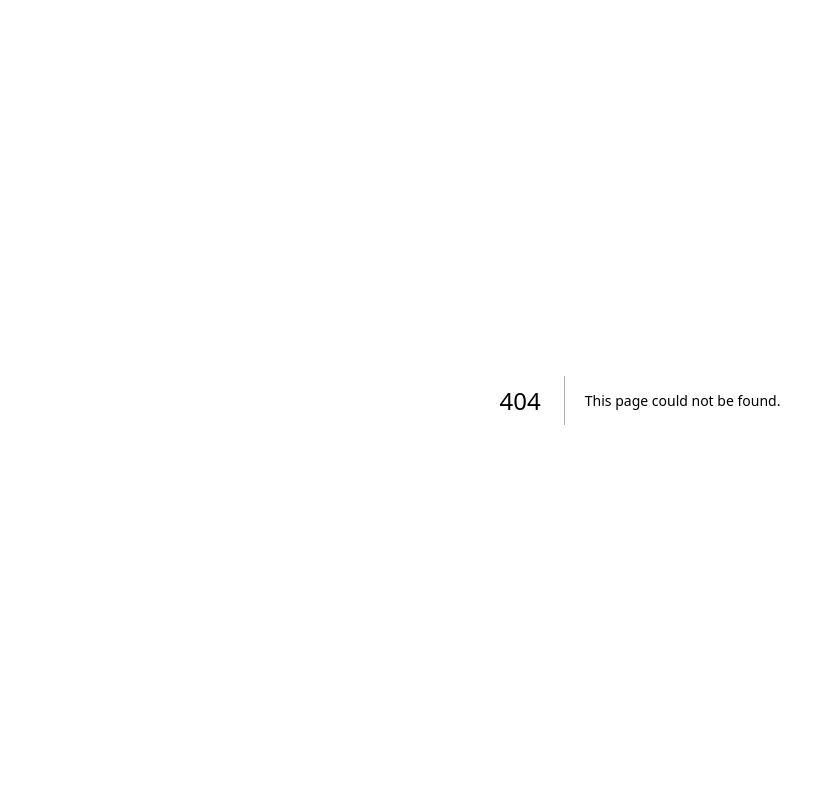
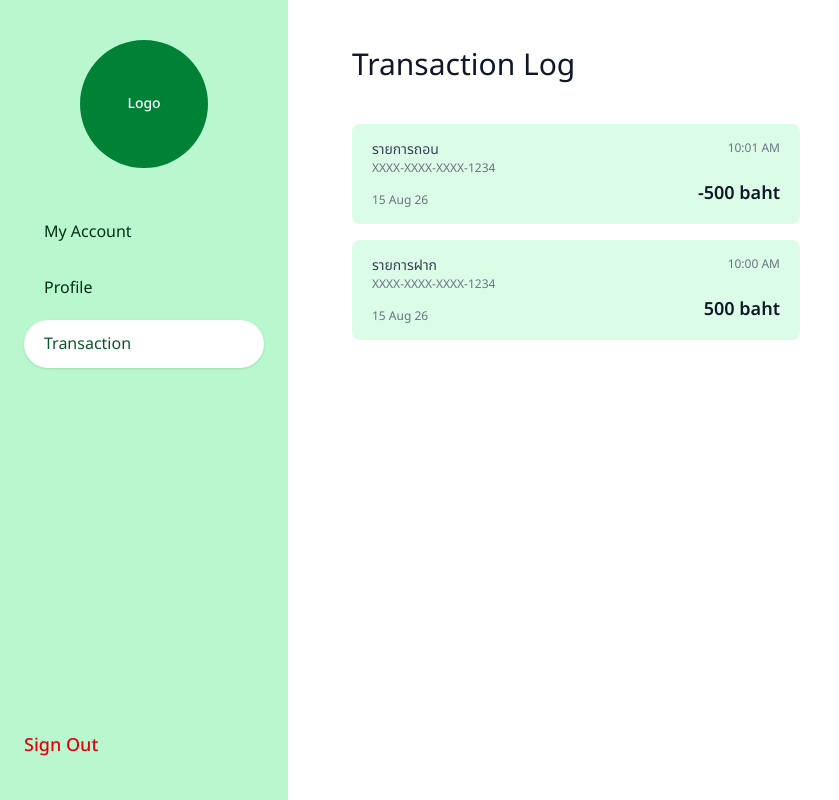
Before and after one commit to CarolinaSmasho/ToC-Assignment-Front, a Next.js app: page /Transaction in a window 1280 px wide. Before the commit this address had no page. Shown: the whole page, without its empty margins (0-839 px from the left). Built offline with nearby package versions, Linux system fonts and the light colour scheme.

Commit message:
Add transaction log page with mock data

```diff
--- /dev/null
+++ b/app/Transaction/page.tsx
@@ -0,0 +1,21 @@
+import Sidebar from "@/components/Sidebar";
+import TransactionItem from "@/components/TransactionItem";
+import { MOCK_TRANSACTIONS } from "@/lib/transactions";
+
+export default function TransactionPage() {
+return (
+	<div className="flex min-h-screen bg-white">
+	<Sidebar />
+
+	<main className="flex-1 px-16 py-12">
+		<h1 className="text-3xl text-gray-900">Transaction Log</h1>
+
+		<div className="mt-10 flex max-w-md flex-col gap-4">
+		{MOCK_TRANSACTIONS.map((transaction) => (
+			<TransactionItem key={transaction.id} transaction={transaction} />
+		))}
+		</div>
+	</main>
+	</div>
+);
+}
--- a/components/Sidebar.tsx
+++ b/components/Sidebar.tsx
@@ -6,7 +6,7 @@ import { usePathname } from "next/navigation";
 const NAV_ITEMS = [
   { label: "My Account", href: "/MainMenu" },
   { label: "Profile", href: "/Profile" },
-  { label: "Transaction", href: "/transaction" },
+  { label: "Transaction", href: "/Transaction" },
 ];
 
 import { useRouter } from "next/navigation";
--- /dev/null
+++ b/components/TransactionItem.tsx
@@ -0,0 +1,25 @@
+import { Transaction } from "@/lib/transactions";
+
+const LABELS: Record<Transaction["type"], string> = {
+	deposit: "รายการฝาก",
+	withdraw: "รายการถอน",
+};
+
+export default function TransactionItem({ transaction }: { transaction: Transaction }) {
+const { type, amount, cardNumber, date, time } = transaction;
+const signedAmount = type === "withdraw" ? `-${amount}` : `${amount}`;
+
+return (
+	<div className="rounded-lg bg-green-100 px-5 py-4">
+	<div className="flex items-start justify-between">
+		<p className="text-sm text-gray-700">{LABELS[type]}</p>
+		<p className="text-xs text-gray-500">{time}</p>
+	</div>
+	<p className="text-xs text-gray-500">{cardNumber}</p>
+	<div className="mt-1 flex items-end justify-between">
+		<p className="text-xs text-gray-500">{date}</p>
+		<p className="text-lg font-semibold text-gray-900">{signedAmount} baht</p>
+	</div>
+	</div>
+);
+}
--- /dev/null
+++ b/lib/transactions.ts
@@ -0,0 +1,29 @@
+// --This file is contain MOCK data for transaction page ONLY. --
+
+export type Transaction = {
+	id: string;
+	type: "deposit" | "withdraw";
+	amount: number;
+	cardNumber: string;
+	date: string; // e.g. "15 Aug 26"
+	time: string; // e.g. "10:01 AM"
+};
+
+export const MOCK_TRANSACTIONS: Transaction[] = [
+{
+	id: "1",
+	type: "withdraw",
+	amount: 500,
+	cardNumber: "XXXX-XXXX-XXXX-1234",
+	date: "15 Aug 26",
+	time: "10:01 AM",
+},
+{
+	id: "2",
+	type: "deposit",
+	amount: 500,
+	cardNumber: "XXXX-XXXX-XXXX-1234",
+	date: "15 Aug 26",
+	time: "10:00 AM",
+},
+];
```
